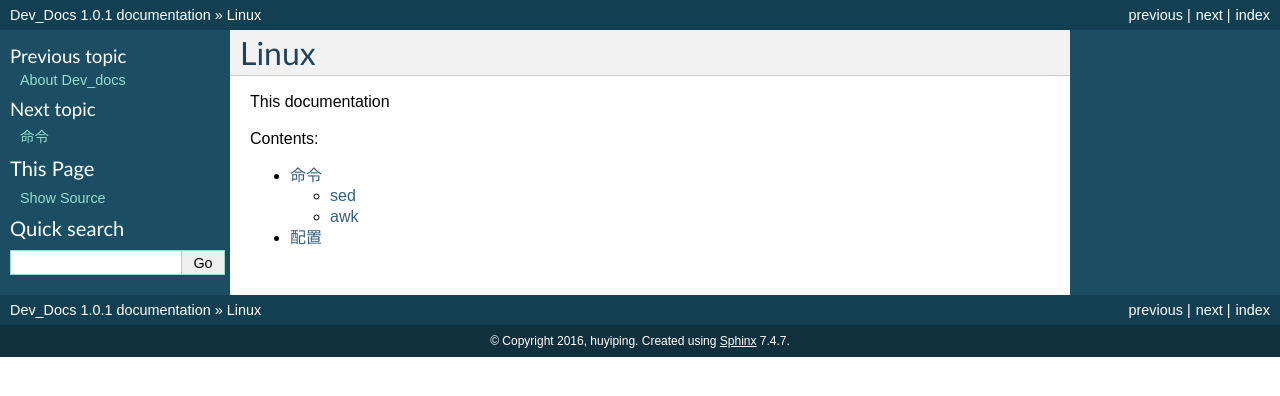
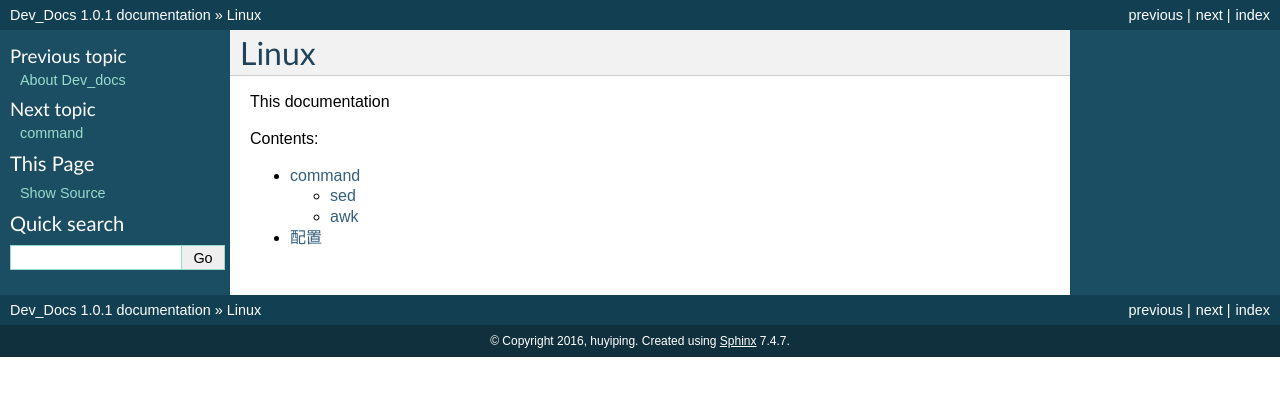
Before and after one commit to hoyping/dev_docs, a Sphinx documentation site: the page built from source/linux/index.rst, in a window 1280 px wide. Shown: the top 396 px of the page. Built offline with Sphinx 7.4.7, drawn with Linux system fonts in a browser that asks for light colours.

Commit message:
check error

```diff
--- a/source/linux/command.rst
+++ b/source/linux/command.rst
@@ -1,5 +1,5 @@
 ===============
-命令
+command
 ===============
 
 This section contains commands usage.
--- a/source/linux/index.rst
+++ b/source/linux/index.rst
@@ -9,5 +9,5 @@ Contents:
 .. toctree::
     :maxdepth: 2
 
-    命令<command>
-    配置<config>
+    command
+    config
```
